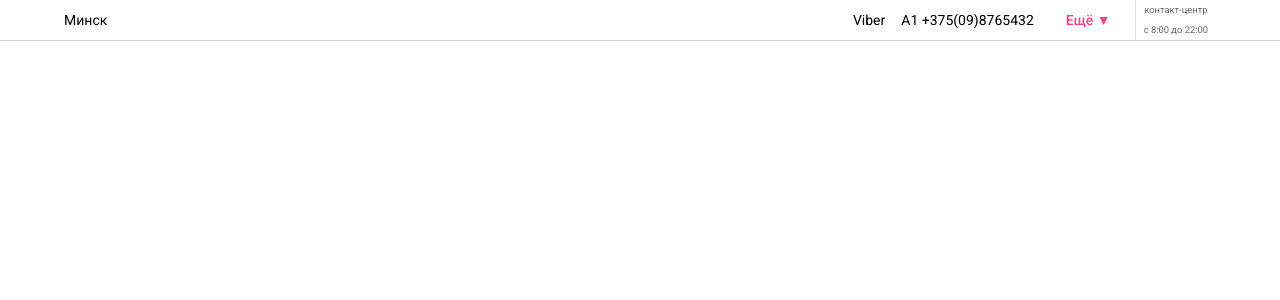
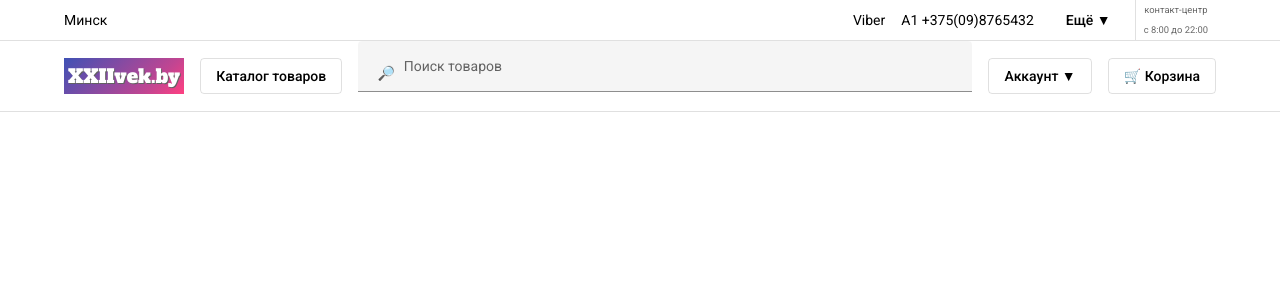
Before and after one commit to Eugene-Smirnov/angular-shop, an Angular app in the folder shop/: page / in a window 1280 px wide. Shown: the top 300 px of the page. Built offline with nearby package versions, Linux system fonts and the light colour scheme.

Commit message:
feat: create header-navigation component, minor fixes in header-info

```diff
--- a/shop/src/app/core/header/header-info/header-info.component.html
+++ b/shop/src/app/core/header/header-info/header-info.component.html
@@ -7,14 +7,18 @@
     <div class="header-info__contacts mat-body-1">
       <p>Viber</p>
       <p>A1 +375(09)8765432</p>
-      <button mat-button color="accent" [matMenuTriggerFor]="menu">Ещё &#9660;</button>
+      <button mat-button [matMenuTriggerFor]="menu">Ещё &#9660;</button>
       <mat-menu #menu xPosition="before">
-        <p class="header-info__more-contacts-item">life:) : +375(08)7654321</p>
-        <p class="header-info__more-contacts-item">Телефон: +375(08)7654321</p>
-        <p class="header-info__more-contacts-item">Telegram</p>
-        <p class="header-info__more-contacts-item">Почта</p>
-        <p class="header-info__more-contacts-item">Заказать звонок</p>
-        <p class="header-info__more-contacts-item">Написать нам</p>
+        <button mat-menu-item class="header-info__more-contacts-item">
+          life:) : +375(08)7654321
+        </button>
+        <button mat-menu-item class="header-info__more-contacts-item">
+          Телефон: +375(08)7654321
+        </button>
+        <button mat-menu-item class="header-info__more-contacts-item">Telegram</button>
+        <button mat-menu-item class="header-info__more-contacts-item">Почта</button>
+        <button mat-menu-item class="header-info__more-contacts-item">Заказать звонок</button>
+        <button mat-menu-item class="header-info__more-contacts-item">Написать нам</button>
       </mat-menu>
     </div>
     <mat-divider vertical="true"></mat-divider>
--- a/shop/src/app/core/header/header-info/header-info.component.scss
+++ b/shop/src/app/core/header/header-info/header-info.component.scss
@@ -27,7 +27,9 @@
   }
 
   &__more-contacts-item {
-    margin: 0.5rem 1rem;
+    height: auto;
+    line-height: initial;
+    padding: 0.5rem 0.75rem;
   }
 
   &__working-hours {
--- /dev/null
+++ b/shop/src/app/core/header/header-nav/header-navigation.component.html
@@ -0,0 +1,25 @@
+<div class="header-nav__wrapper">
+  <h1 class="logo header-nav__logo">XXIIvek.by</h1>
+  <button class="header-nav__button" mat-stroked-button>Каталог товаров</button>
+  <mat-form-field class="search-form-field" appearance="fill">
+    <mat-label>{{ placeholder }}</mat-label>
+    <button matPrefix mat-icon-button aria-label="Search">🔎</button>
+    <input matInput type="text" [(ngModel)]="value" />
+    <button *ngIf="value" matSuffix mat-icon-button aria-label="Clear" (click)="value = ''">
+      &#10006;
+    </button>
+  </mat-form-field>
+  <button class="header-nav__button" mat-stroked-button [matMenuTriggerFor]="menu">
+    Аккаунт &#9660;
+  </button>
+  <mat-menu #menu xPosition="before">
+    <div class="user-info">
+      <img src="../../../../assets/images/default-user.png" alt="default user avatar" />
+      <button mat-raised-button color="primary">Вход</button>
+    </div>
+    <mat-divider></mat-divider>
+    <button mat-menu-item>&#9825; Избранное</button>
+    <button mat-menu-item>&#19908; Лист ожидания</button>
+  </mat-menu>
+  <button class="header-nav__button" mat-stroked-button>🛒 Корзина</button>
+</div>
--- /dev/null
+++ b/shop/src/app/core/header/header-nav/header-navigation.component.scss
@@ -0,0 +1,57 @@
+.logo {
+  font-family: 'Alfa Slab One', cursive;
+}
+
+.header-nav {
+  &__wrapper {
+    display: flex;
+    align-items: center;
+    margin: 0 5%;
+  }
+
+  &__logo {
+    padding: 0.1rem 0.25rem;
+    margin: auto 0.5rem auto 0;
+
+    font-size: 19px;
+    color: white;
+    text-shadow: #616161 1px 1px 0;
+
+    background: rgb(63, 81, 181);
+    background: linear-gradient(
+      135deg,
+      rgba(63, 81, 181, 1) 0%,
+      rgba(195, 69, 145, 1) 75%,
+      rgba(255, 64, 129, 1) 100%
+    );
+  }
+
+  &__button {
+    margin: 0 0.5rem;
+    &:last-child {
+      margin-right: 0;
+    }
+  }
+
+  .mat-form-field-flex,
+  .mat-form-field-appearance-fill {
+    padding-top: 0;
+  }
+}
+
+.user-info {
+  margin: 1rem;
+  display: flex;
+  flex-direction: column;
+  align-items: center;
+  justify-content: space-around;
+
+  img {
+    margin: 1rem;
+  }
+}
+
+.search-form-field {
+  margin: 0 0.5rem;
+  flex-grow: 2;
+}
--- /dev/null
+++ b/shop/src/app/core/header/header-nav/header-navigation.component.ts
@@ -0,0 +1,12 @@
+import { Component } from '@angular/core';
+
+@Component({
+  selector: 'app-header-navigation',
+  templateUrl: './header-navigation.component.html',
+  styleUrls: ['./header-navigation.component.scss'],
+})
+export class HeaderNavigationComponent {
+  value = '';
+
+  placeholder = 'Поиск товаров';
+}
--- a/shop/src/app/core/header/header.component.html
+++ b/shop/src/app/core/header/header.component.html
@@ -1 +1,4 @@
 <app-header-info></app-header-info>
+<mat-divider></mat-divider>
+<app-header-navigation></app-header-navigation>
+<mat-divider></mat-divider>
--- a/shop/src/app/core/header/header.component.scss
+++ b/shop/src/app/core/header/header.component.scss
@@ -1,4 +1,7 @@
 app-header-info {
   display: block;
-  border-bottom: 1px solid lightgray;
 }
+
+app-header-navigation {
+  display: block;
+}
--- a/shop/src/index.html
+++ b/shop/src/index.html
@@ -12,6 +12,13 @@
       rel="stylesheet"
     />
     <link href="https://fonts.googleapis.com/icon?family=Material+Icons" rel="stylesheet" />
+
+    <link rel="preconnect" href="https://fonts.googleapis.com" />
+    <link rel="preconnect" href="https://fonts.gstatic.com" crossorigin />
+    <link
+      href="https://fonts.googleapis.com/css2?family=Alfa+Slab+One&display=swap"
+      rel="stylesheet"
+    />
   </head>
   <body class="mat-typography">
     <app-root></app-root>
```
Also changed, not shown: shop/src/app/core/core.module.ts (+15 -2 lines), shop/src/assets/images/default-user.png (added).
